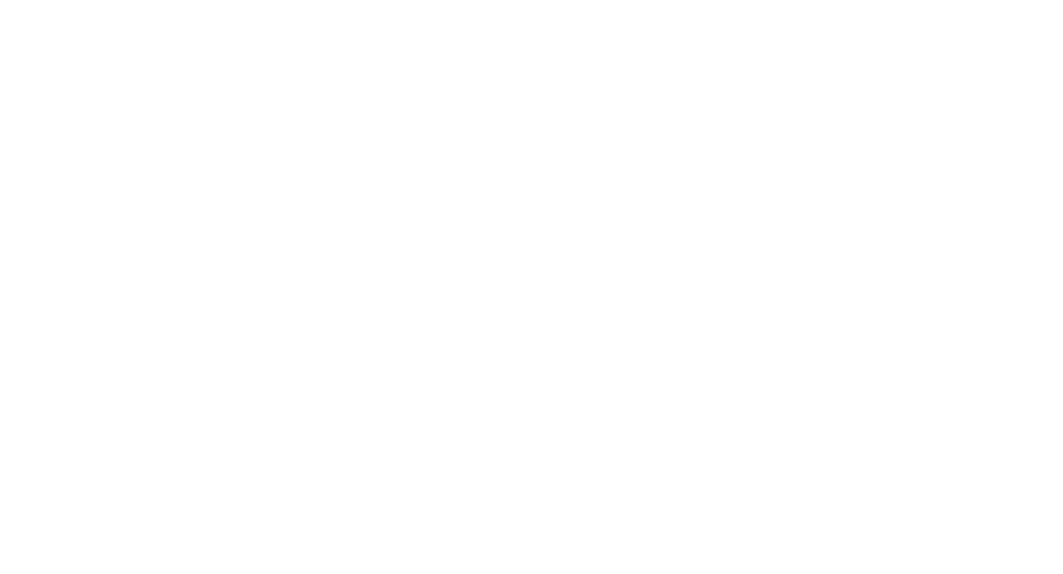
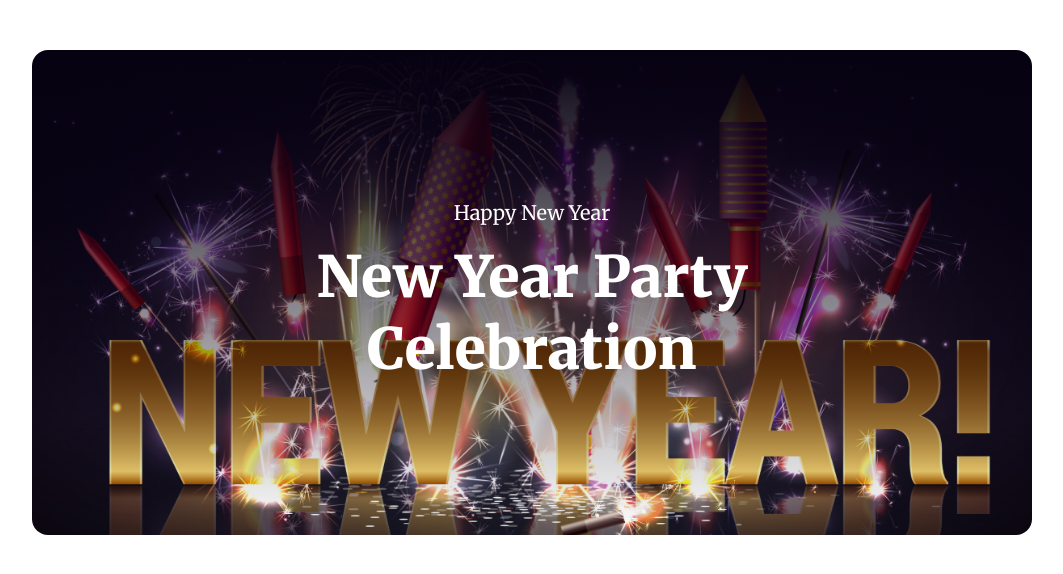
Before and after one commit to Zahid-BM/new-year, a plain HTML site: page index.html in a window 1280 px wide. Shown: the whole page, without its empty margins (108-1171 px from the left). Drawn offline with Linux system fonts and the light colour scheme.

Commit message:
Alhamdulillah banner section done

```diff
--- a/index.html
+++ b/index.html
@@ -5,8 +5,27 @@
     <meta name="viewport" content="width=device-width, initial-scale=1.0">
     <title>New Year</title>
     <link rel="stylesheet" href="style.css">
+
+    <!-- Google font Marriweather link -->
+
+    <link rel="preconnect" href="https://fonts.googleapis.com">
+    <link rel="preconnect" href="https://fonts.gstatic.com" crossorigin>
+    <link href="https://fonts.googleapis.com/css2?family=Merriweather:ital,wght@0,300;0,400;0,700;0,900;1,300;1,400;1,700;1,900&display=swap" rel="stylesheet">
+
+
 </head>
 <body>
+    <main>
+        <!-- section.banner>.banner-text>h3.banner-sub-title{Happy New Year}+h2.banner-title{New Year Part Celebration} -->
+        <section class="banner">
+            <div class="banner-text">
+                <h3 class="banner-sub-title">Happy New Year</h3>
+                <h2 class="banner-title">New Year Party Celebration</h2>
+            </div>
+        </section>
+    </main>
+    <footer>
 
+    </footer>
 </body>
 </html>
--- a/style.css
+++ b/style.css
@@ -9,7 +9,9 @@ For all styles styling starts
 *{
     margin: 0;
 }
-
+body{
+    padding: 0 140px;
+}
 /*
 ##################################
 ###############################################
@@ -48,3 +50,41 @@ shared styles styling ends
 ####################################################
 #################################################################
 */
+/*
+##################################
+###############################################
+Banner styles styling starts
+####################################################
+#################################################################
+*/
+.banner{
+    font-family:Merriweather;
+    background-image: linear-gradient(180.00deg, rgb(7, 2, 17),rgba(7, 2, 17, 0) 100%), url('resources/Banner\ Image.png');
+    border-radius: 16px;
+    background-size: cover;
+    background-repeat: no-repeat;
+    margin-top: 50px;
+    padding: 150px 270px;
+    background-position: center;
+}
+.banner-text{
+    text-align: center;
+}
+.banner-sub-title{
+    color: rgb(255, 255, 255);
+    font-size: 20px;
+    font-weight: 400;
+}
+.banner-title{
+    color: rgb(255, 255, 255);
+    font-size: 57px;
+    font-weight: 900;
+    margin-top: 16px;
+}
+/*
+##################################
+###############################################
+Banner styles styling ends
+####################################################
+#################################################################
+*/
```
